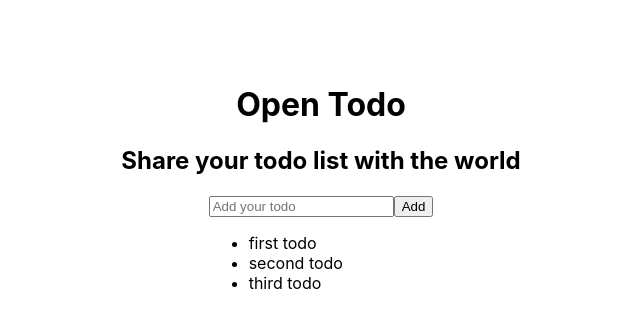
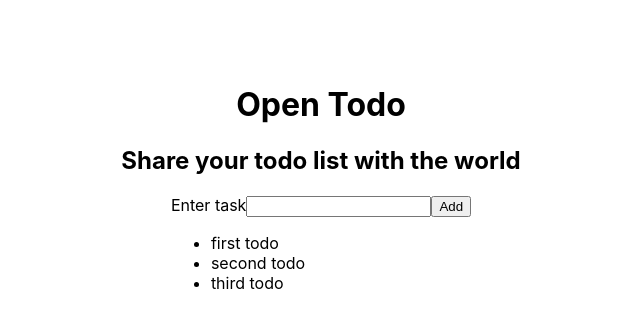
Before and after one commit to isaif/opentodo, a Next.js app: page / in a window 1280 px wide. Shown: the top 328 px of the page, without its empty margins (319-959 px from the left). Built offline with nearby package versions, Linux system fonts and the light colour scheme.

Commit message:
feat: add label for todo input

```diff
--- a/components/CreateTodo.tsx
+++ b/components/CreateTodo.tsx
@@ -31,7 +31,8 @@ const CreateTodo = ({ onFormSubmit }: Props) => {
 
   return (
     <form onSubmit={handleSubmit}>
-      <input name="todo" type="text" placeholder="Add your todo" required />
+      <label htmlFor="todo">Enter task</label>
+      <input name="todo" type="text" required />
       <button type="submit">Add</button>
     </form>
   );
```
